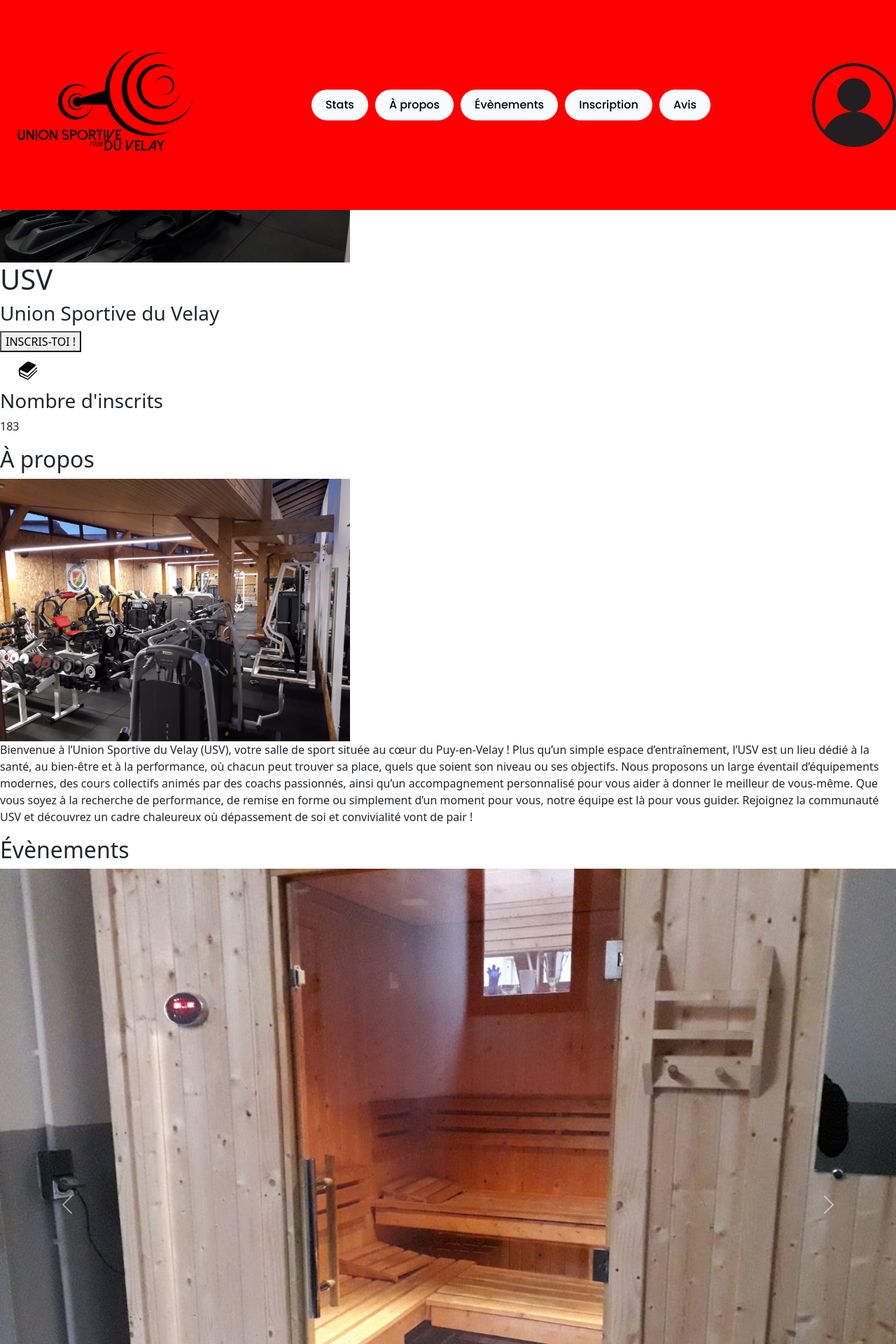
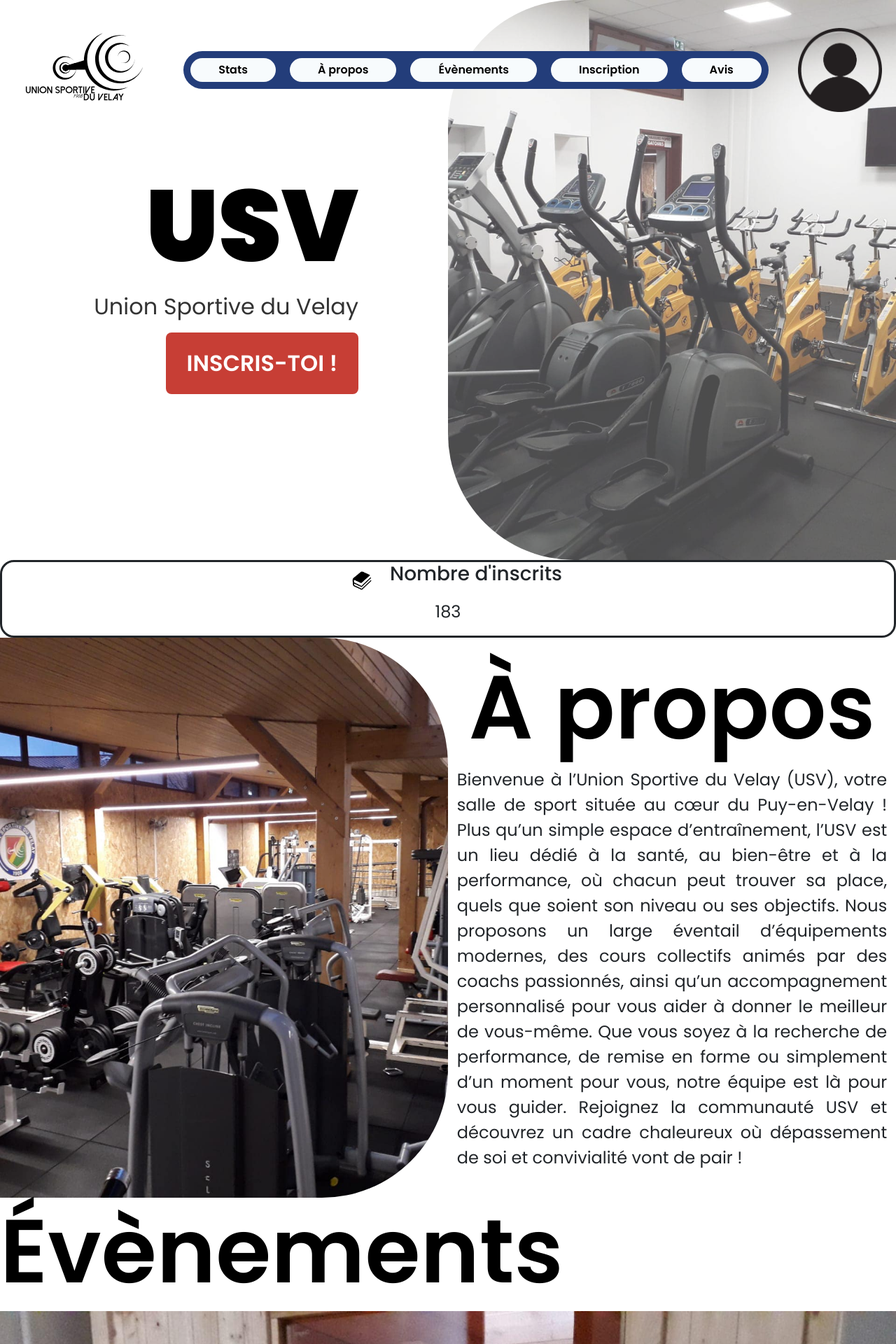
Before and after one commit to R3tr0TV69/sae301, a PHP site: page / in a window 1280 px wide. Shown: the top 1920 px of the page at 70% size. Run offline with PHP 8.4, Linux system fonts and the light colour scheme; some web fonts are replaced.

Commit message:
avancement css landing page

```diff
--- a/index.php
+++ b/index.php
@@ -13,7 +13,7 @@
 <body>
     <!-- Header de la page -->
     <header>
-        <a href="index.html"><img src="images/logo_remake.svg" alt="Logo USV" width="300px"></a>
+        <a href="index.html"><img src="images/logo_remake.svg" alt="Logo USV" width="200px"></a>
         <ul>
             <li><a href="#statistiques">Stats</a></li>
             <li><a href="#a-propos">À propos</a></li>
@@ -25,11 +25,13 @@
     </header>
     <!-- Contenu de la page -->
     <main>
-        <section>
-            <img src="images/loic/velos.jpg" alt="Salle de vélos" width="500" height="auto">
+        <section id="haut-de-page">
+            <div id="txt-h-d-p">
                 <h1>USV</h1>
                 <h3>Union Sportive du Velay</h3>
                 <Button>INSCRIS-TOI !</Button>
+            </div>
+            <img src="images/loic/velos.jpg" alt="Salle de vélos">
         </section>
         <div id="statistiques">
             <div>
@@ -39,8 +41,9 @@
             <p>183</p>
         </div>
         <section id="a-propos">
+            <img src="images/loic/interieur_bois.jpg" alt="Intérieur de la salle de sport">
+            <div>
                 <H2>À propos</H2>
-            <img src="images/loic/interieur_bois.jpg" alt="Intérieur de la salle de sport" width="500" height="auto">
                 <p>
                     Bienvenue à l’Union Sportive du Velay (USV), votre salle de sport située au cœur du Puy-en-Velay !
                     Plus qu’un simple espace d’entraînement, l’USV est un lieu dédié à la santé, au bien-être et à la performance,
@@ -49,6 +52,7 @@
                     Que vous soyez à la recherche de performance, de remise en forme ou simplement d’un moment pour vous, notre équipe est là pour vous guider.
                     Rejoignez la communauté USV et découvrez un cadre chaleureux où dépassement de soi et convivialité vont de pair !
                 </p>
+            </div>
         </section>
         <section id="evenements">
             <H2>Évènements</H2>
--- a/styles/styles.css
+++ b/styles/styles.css
@@ -1,4 +1,10 @@
 @import url('https://fonts.googleapis.com/css2?family=Archivo+Black&family=Medula+One&family=Poppins:ital,wght@0,100;0,200;0,300;0,400;0,500;0,600;0,700;0,800;0,900;1,100;1,200;1,300;1,400;1,500;1,600;1,700;1,800;1,900&display=swap');
+
+*{
+    margin: 0;
+    padding: 0;
+    font-family: "Poppins", sans-serif;
+}
 
 header {
     position: fixed;
@@ -10,8 +16,8 @@ header {
     align-items: center;
     z-index: 1;
     pointer-events: none;
-    background-color: #fe0000;
-    /* background-color: #233D7A; */
+    padding-right: 20px;
+    padding-left: 20px;
 }
 
 header ul {
@@ -19,21 +25,23 @@ header ul {
     list-style: none;
     padding: 0;
     margin: 0;
-    gap: 10px;
+    gap: 20px;
     pointer-events: auto;
+    background-color: #233D7A;
+    padding: 10px;
+    border-radius: 40px;
 }
 
 header ul li a {
     display: block;
-    padding: 10px 20px;
+    padding: 5px 40px;
     text-decoration: none;
     color: black;
     background-color: #F7FBFD;
     border-radius: 50px;
-    font-weight: bold;
     transition: all 0.3s ease;
-    font-family: "Poppins", serif;
-  font-weight: 500;
+    font-weight: 600;
+    font-style: normal;
 
 }
 
@@ -41,3 +49,107 @@ header ul li a:hover {
     background-color: #233D7A;
     color: #F7FBFD;
 }
+section button {
+    background-color: #C73E35;
+    color: white;
+    font-weight: 600;
+    font-size: 32px;
+    border: none;
+    border-radius: 8px;
+    padding: 20px 30px;
+    cursor: pointer;
+    transition: all 0.3s ease;
+}
+
+section button:hover {
+    background-color: #CF292B;
+    padding: 14px 15px;
+    font-size: 40px;
+    border-radius: 40px;
+}
+#haut-de-page{
+    margin: 0;
+    padding: 0;
+    display: flex;
+    flex-direction: row;
+    align-items: center;
+    justify-content: end;
+    gap: 10vw;
+    overflow: hidden;
+}
+#haut-de-page img {
+    width: 50vw;
+    height: 100vh;
+    object-fit: cover;
+    border-top-left-radius: 180px;
+    border-bottom-left-radius: 180px;
+    opacity: 70%;
+}
+#txt-h-d-p{
+    display: flex;
+    flex-direction: column;
+    align-items: flex-end;
+    gap: 9px;
+}
+main section {
+    margin: 0;
+    padding: 0;
+    display: flex;
+    flex-direction: column;
+    justify-content: center;
+    align-items: flex-start;
+}
+
+main section h1 {
+    font-weight: 900;
+    font-size: 9rem;
+    color: #000;
+    margin: 0;
+}
+
+main section h3 {
+    font-size: 2rem;
+    font-weight: 400;
+    color: #333;
+}
+#statistiques{
+    border: solid;
+    border-radius: 20px;
+    display: flex;
+    flex-direction: column;
+    align-items: center;
+}
+
+#statistiques div {
+    display: flex;
+}
+
+#a-propos{
+    display: flex;
+    flex-direction: row;
+    align-items: center;
+}
+
+#a-propos div {
+    display: flex;
+    flex-direction: column;
+    align-items: center;
+    text-align: justify;
+    padding: 1%;
+}
+
+#a-propos img{
+    width: 50vw;
+    height: 100vh;
+    object-fit: cover;
+    border-top-right-radius: 180px;
+    border-bottom-right-radius: 180px;
+}
+h2{
+    font-size: 128px;
+    font-weight: 600;
+    color: black;
+}
+p{
+    font-size: 24px;
+}
```
Lines whose indentation alone changed are shown as unchanged.
